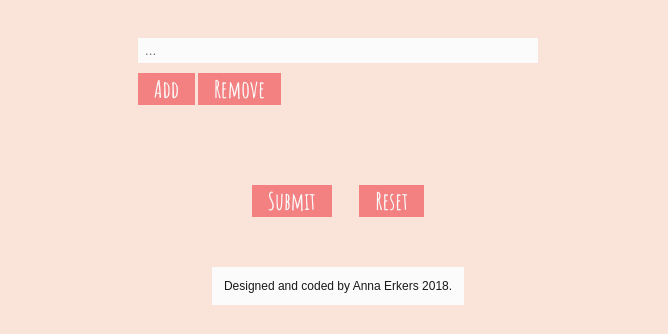
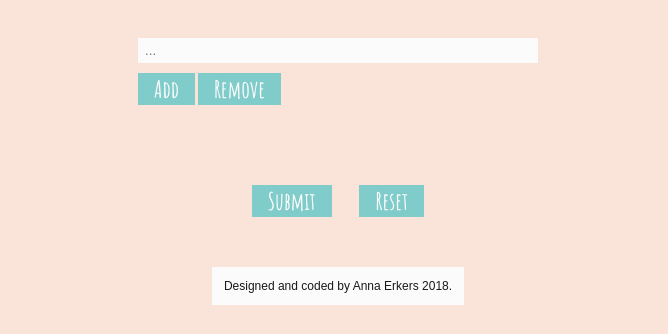
Before and after one commit to Hilwynn/help-me-choose, a plain HTML site: page index.html in a window 1280 px wide. Both pictures are taken after a click on the element "Help me choose between...". Shown: the part 466-800 px from the top of the page, without its empty margins (302-970 px from the left). Drawn offline with nearby package versions, Linux system fonts and the light colour scheme.

Commit message:
Alternate styling for the buttons

```diff
--- a/style.css
+++ b/style.css
@@ -74,6 +74,11 @@ button {
 .pinkBackground {
   background-color: #FAE3D9;
 }
+
+.turquoiseButtons {
+  background-color: #80CCCB;
+}
+
 .content {
   display: flex;
   flex-direction: column;
```
